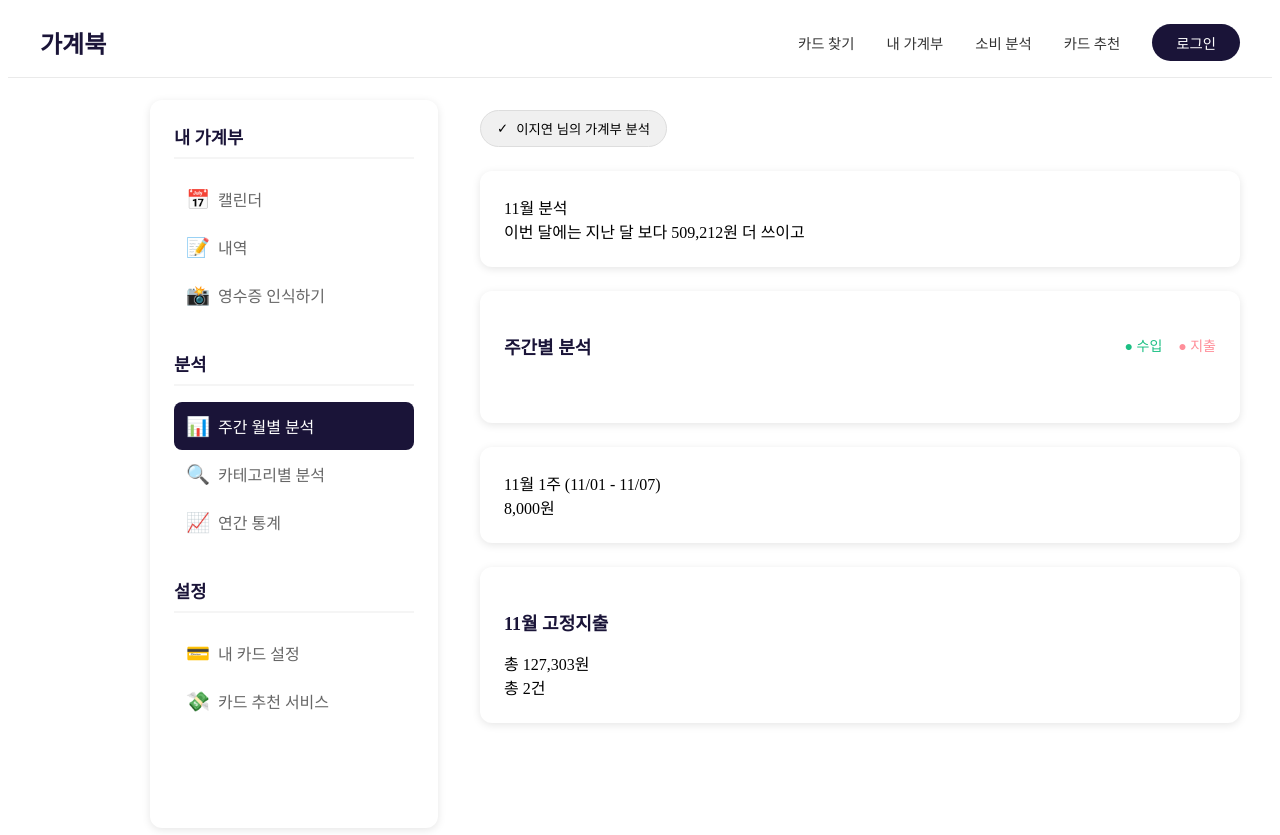
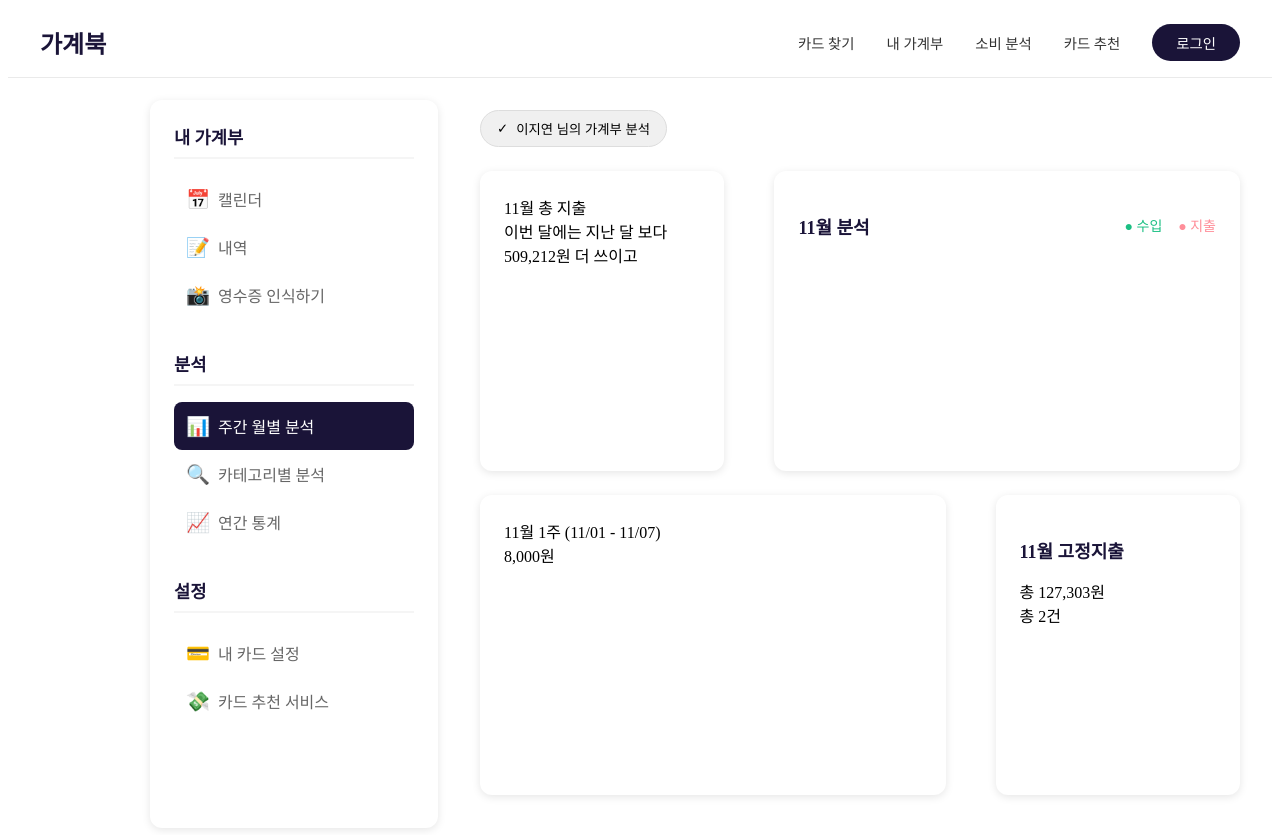
Before and after one commit to dh0728/ssafy_final_1, a Vue app in the folder front/: page /dateChart in a window 1280 px wide. Before the commit the page ends 800 px from the top, so only its background shows below. Built offline with nearby package versions, Linux system fonts and the light colour scheme.

Commit message:
feat: 월별 주별 분석 컨테이너 배치

```diff
--- a/front/src/views/chart/DateChartView.vue
+++ b/front/src/views/chart/DateChartView.vue
@@ -12,26 +12,30 @@
     </div>
 
     <div class="analysis-content">
+      <div class="month_container">
         <!-- 1. 월별 총액 요약 컨테이너 -->
         <div class="summary-container">
-        <div class="month-label">11월 분석</div>
+          <div class="month-label">11월 총 지출</div>
           <div class="total-amount">이번 달에는 지난 달 보다 509,212원 더 쓰이고</div>
         </div>
 
-      <!-- 2. 주간별 분석 그래프 컨테이너 -->
-      <div class="weekly-chart-container">
+        <!-- 2. 11월 분석 그래프 컨테이너 -->
+        <div class="chart-container">
           <div class="chart-header">
-          <h3>주간별 분석</h3>
+            <h3>11월 분석</h3>
             <div class="chart-legend">
               <span class="income">● 수입</span>
               <span class="expense">● 지출</span>
             </div>
           </div>
+          <!-- 차트 들어갈 자리 -->
           <div class="chart-content">
-          <!-- 차트가 들어갈 자리 -->
           </div>
         </div>
 
+      </div>
+
+      <div class="weekly_container">
         <!-- 3. 주간별 상세 내역 컨테이너 -->
         <div class="weekly-details-container">
           <div class="week-details">
@@ -53,6 +57,9 @@
           </div>
         </div>
       </div>
+
+
+    </div>
   </div>
 </template>
 
@@ -62,6 +69,7 @@ import SideBar from "@/components/common/SideBar.vue";
 
 <style scoped>
 .analysis-container {
+
   padding: 32px;
   margin-left: 440px;
   max-width: 1300px;
@@ -70,8 +78,18 @@ import SideBar from "@/components/common/SideBar.vue";
 
 .analysis-content {
   display: flex;
-  flex-direction: column;
+  flex-direction: column ;
   gap: 24px;
+}
+
+.month_container {
+  max-width: 1300px;
+  height: 300px;
+  display: flex;
+}
+.weekly_container {
+  display: flex;
+  height: 300px;
 }
 
 .filter-header {
@@ -98,13 +116,19 @@ import SideBar from "@/components/common/SideBar.vue";
 /* 1. 월별 총액 요약 컨테이너 */
 .summary-container {
   background: white;
+  /* 위칸 첫번째 컨테이너 넓이 */
+  width: 400px;
   border-radius: 12px;
   padding: 24px;
   box-shadow: 0 2px 8px rgba(0, 0, 0, 0.1);
 }
 
-/* 2. 주간별 분석 그래프 컨테이너 */
-.weekly-chart-container {
+/* 2. 월별 분석 그래프 컨테이너 */
+.chart-container {
+  /* 옆 상자 간결 */
+  margin-left: 50px;
+  /* 위칸 두번째 컨테이너 넓이 */
+  width: 850px;
   background: white;
   border-radius: 12px;
   padding: 24px;
@@ -113,6 +137,8 @@ import SideBar from "@/components/common/SideBar.vue";
 
 /* 3. 주간별 상세 내역 컨테이너 */
 .weekly-details-container {
+  /* 아래칸 첫번째 컨테이너 넓이 */
+  width: 850px;
   background: white;
   border-radius: 12px;
   padding: 24px;
@@ -121,6 +147,10 @@ import SideBar from "@/components/common/SideBar.vue";
 
 /* 4. 고정 지출 분석 컨테이너 */
 .fixed-expense-container {
+  /* 옆 상자 간결 */
+  margin-left: 50px;
+  /* 아래칸 두번째 컨테이너 넓이 */
+  width: 400px;
   background: white;
   border-radius: 12px;
   padding: 24px;
```
Lines whose indentation alone changed are shown as unchanged.
